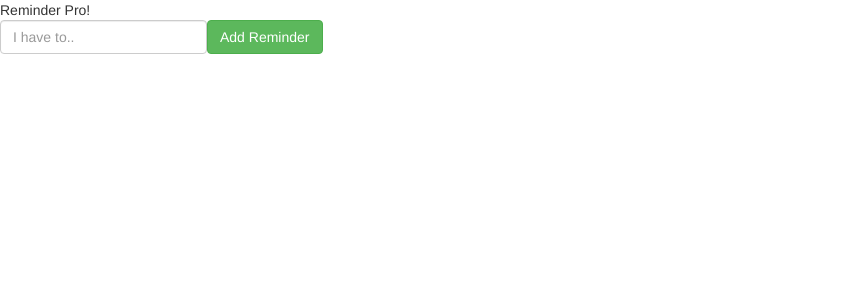
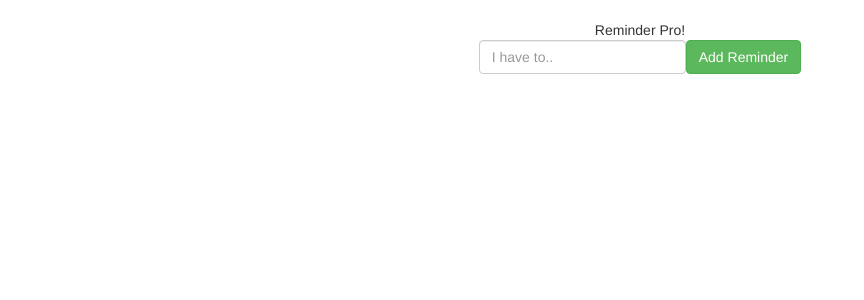
Before and after one commit to ajvalde/ReminerPro, a React (Create React App) app: page / in a window 1280 px wide. Shown: the top 300 px of the page, without its empty margins (0-864 px from the left). Built offline with nearby package versions, Linux system fonts and the light colour scheme.

Commit message:
added come css

```diff
--- /dev/null
+++ b/src/index.css
@@ -0,0 +1,6 @@
+.App {
+    padding: 20px;
+    display: flex;
+    flex-direction: column;
+    align-items: center;
+}
--- a/src/index.js
+++ b/src/index.js
@@ -4,6 +4,7 @@ import App from './component/App';
 import { Provider } from 'react-redux';
 import { createStore } from 'redux';
 import reducer from './reducers';
+import './index.css';
 
 const store = createStore(reducer);
 
```
